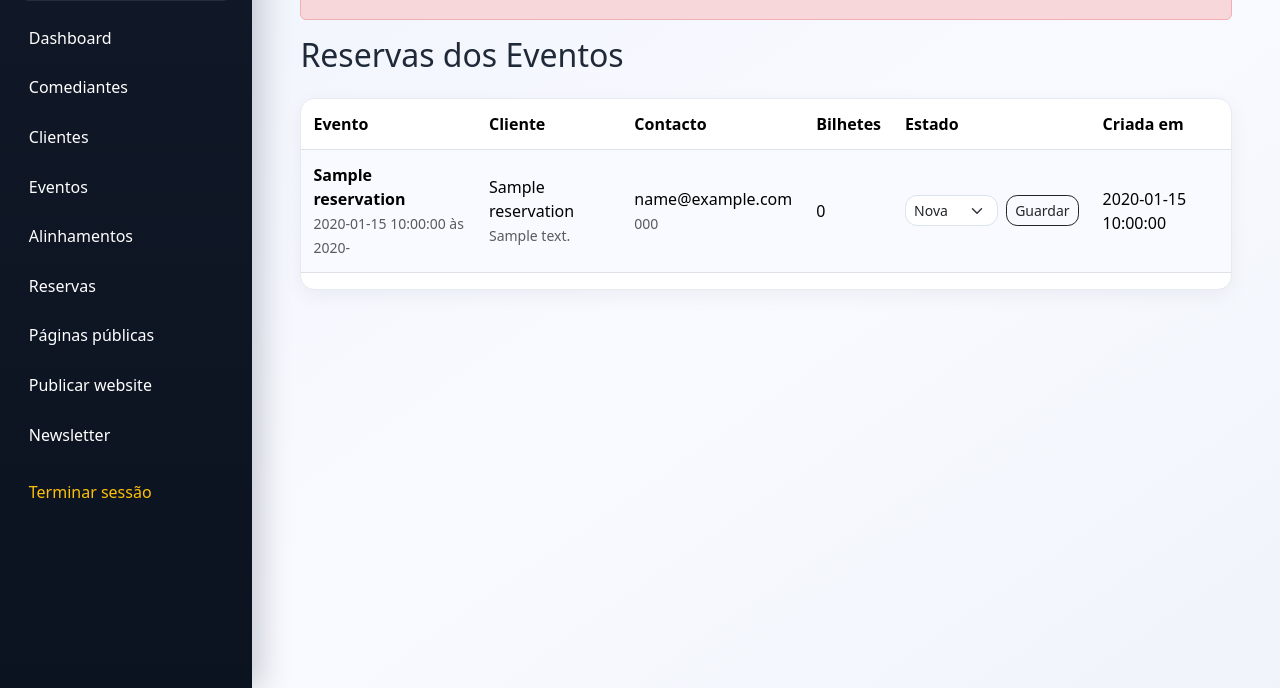
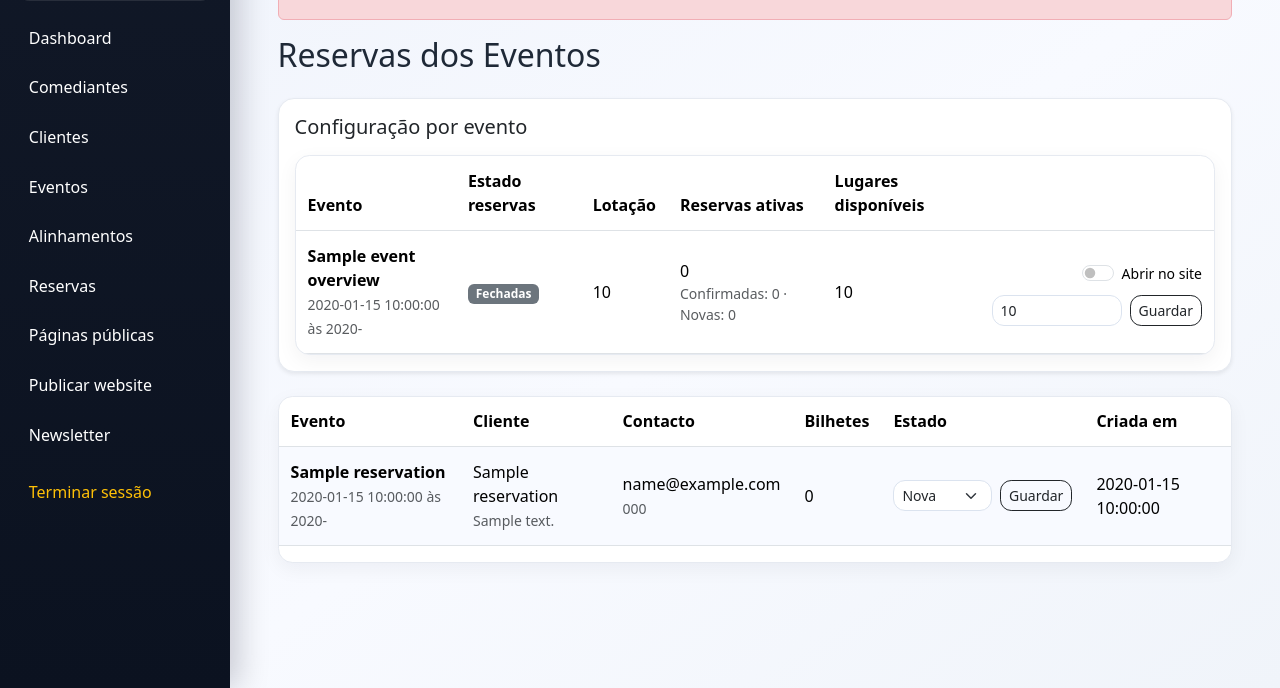
Before and after one commit to gestaoindustrialit/eventplanner, a PHP site: template app/views/reservations/index.php in a window 1280 px wide. Shown: the part 112-800 px from the top of the page. Run offline with PHP 8.4, Linux system fonts and the light colour scheme; the template is opened without the code that fills it: most values are stand-ins (such as "Sample title", 1, 10 or a date in 2020); data that the repository does not hold is empty; some libraries are stand-ins or nearby versions.

Commit message:
Adicionar controlo de abertura e lotação de reservas por evento

```diff
--- a/app/controllers/EventController.php
+++ b/app/controllers/EventController.php
@@ -158,6 +158,8 @@
             'time' => $_POST['time'] ?? '20:00',
             'location' => trim($_POST['location'] ?? ''),
             'client_id' => (int)($_POST['client_id'] ?? 0),
+            'reservations_open' => isset($_POST['reservations_open']) ? 1 : 0,
+            'reservation_capacity' => max(0, (int)($_POST['reservation_capacity'] ?? 0)),
             'cachet_total' => (float)($_POST['cachet_total'] ?? 0),
             'artist_map_link' => trim($_POST['artist_map_link'] ?? ''),
             'artist_details' => trim($_POST['artist_details'] ?? ''),
--- a/app/views/reservations/index.php
+++ b/app/views/reservations/index.php
@@ -1,4 +1,61 @@
 <h2 class="mb-4">Reservas dos Eventos</h2>
+
+<div class="card shadow-sm mb-4">
+    <div class="card-body">
+        <h5 class="mb-3">Configuração por evento</h5>
+        <div class="table-responsive">
+            <table class="table table-sm align-middle mb-0">
+                <thead>
+                    <tr>
+                        <th>Evento</th>
+                        <th>Estado reservas</th>
+                        <th>Lotação</th>
+                        <th>Reservas ativas</th>
+                        <th>Lugares disponíveis</th>
+                        <th></th>
+                    </tr>
+                </thead>
+                <tbody>
+                    <?php foreach ($eventOverview as $event): ?>
+                        <?php
+                            $capacity = (int)($event['reservation_capacity'] ?? 0);
+                            $activeTickets = (int)($event['active_tickets'] ?? 0);
+                            $available = $capacity > 0 ? max(0, $capacity - $activeTickets) : null;
+                        ?>
+                        <tr>
+                            <td>
+                                <strong><?= htmlspecialchars($event['title']) ?></strong><br>
+                                <small class="text-muted"><?= htmlspecialchars($event['date']) ?> às <?= htmlspecialchars(substr((string)$event['time'], 0, 5)) ?></small>
+                            </td>
+                            <td>
+                                <span class="badge <?= (int)$event['reservations_open'] === 1 ? 'bg-success' : 'bg-secondary' ?>">
+                                    <?= (int)$event['reservations_open'] === 1 ? 'Abertas' : 'Fechadas' ?>
+                                </span>
+                            </td>
+                            <td><?= $capacity > 0 ? $capacity : 'Ilimitada' ?></td>
+                            <td>
+                                <?= $activeTickets ?>
+                                <small class="text-muted d-block">Confirmadas: <?= (int)$event['confirmed_tickets'] ?> · Novas: <?= (int)$event['new_tickets'] ?></small>
+                            </td>
+                            <td><?= $available === null ? 'Sem limite' : $available ?></td>
+                            <td>
+                                <form method="post" action="<?= BASE_URL ?>?controller=reservation&action=updateEventAvailability" class="d-flex flex-wrap gap-2 justify-content-end">
+                                    <input type="hidden" name="event_id" value="<?= (int)$event['id'] ?>">
+                                    <div class="form-check form-switch mt-1">
+                                        <input class="form-check-input" type="checkbox" role="switch" name="reservations_open" value="1" <?= (int)$event['reservations_open'] === 1 ? 'checked' : '' ?>>
+                                        <label class="form-check-label small">Abrir no site</label>
+                                    </div>
+                                    <input type="number" min="0" name="reservation_capacity" class="form-control form-control-sm" style="max-width: 130px;" value="<?= $capacity ?>" title="0 = ilimitado">
+                                    <button class="btn btn-sm btn-outline-dark">Guardar</button>
+                                </form>
+                            </td>
+                        </tr>
+                    <?php endforeach; ?>
+                </tbody>
+            </table>
+        </div>
+    </div>
+</div>
 
 <div class="table-responsive">
     <table class="table table-striped align-middle searchable-table">
--- a/database/schema.sql
+++ b/database/schema.sql
@@ -56,6 +56,8 @@
   time TEXT NOT NULL,
   location TEXT NOT NULL,
   client_id INTEGER NOT NULL,
+  reservations_open INTEGER NOT NULL DEFAULT 1,
+  reservation_capacity INTEGER NOT NULL DEFAULT 0,
   cachet_total NUMERIC DEFAULT 0,
   artist_map_link TEXT DEFAULT NULL,
   artist_details TEXT DEFAULT NULL,
```
Also changed, not shown: app/controllers/PublicSiteController.php (+40 -3 lines), app/controllers/ReservationController.php (+21 -2 lines), app/models/Event.php (+5 -3 lines), app/models/Reservation.php (+31 -0 lines), app/views/events/form.php (+11 -0 lines).
